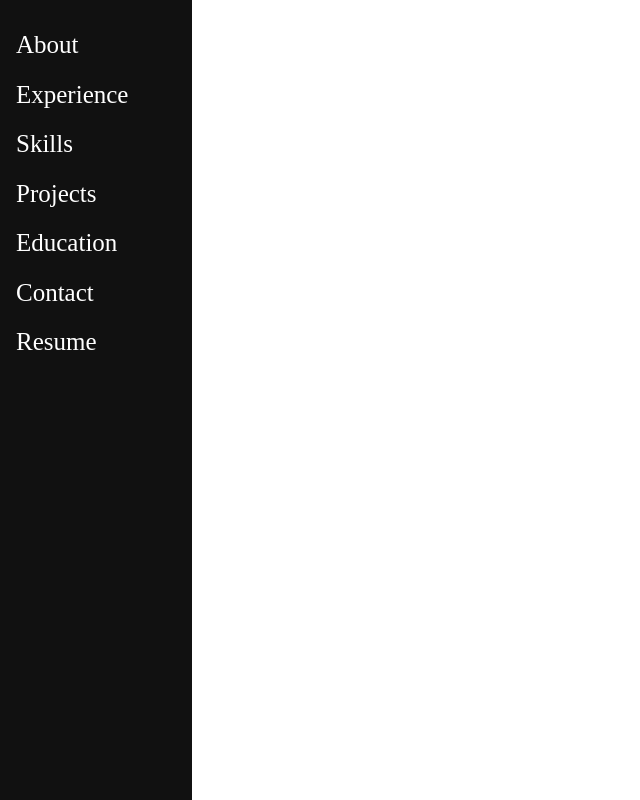
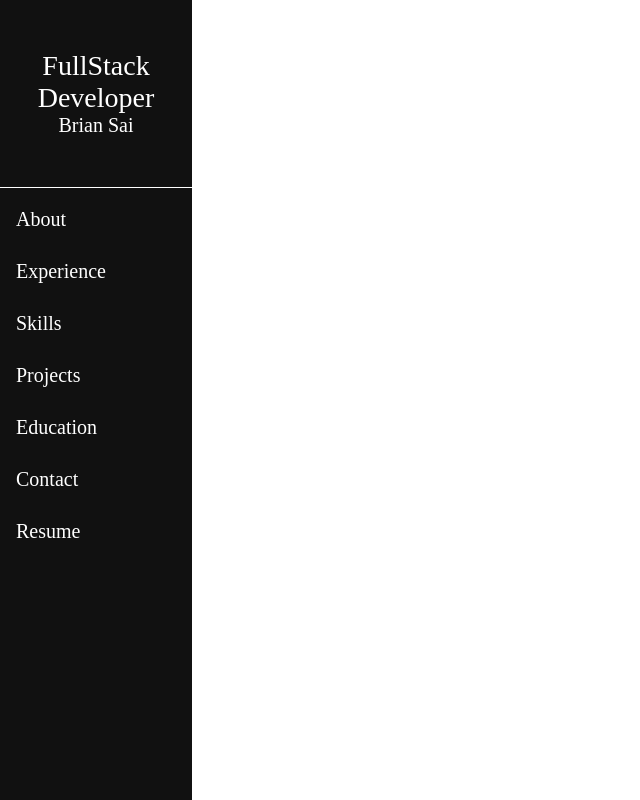
Before and after one commit to briansai/portfolio, a React app: page / in a window 1280 px wide. Shown: the whole page, without its empty margins (0-640 px from the left). Built offline with nearby package versions, Linux system fonts and the light colour scheme; the HTML template or start-up script is replaced by a standard one.

Commit message:
Implemented basic setup for name and occupation

```diff
--- a/client/src/pages/Nav/Nav.jsx
+++ b/client/src/pages/Nav/Nav.jsx
@@ -1,21 +1,38 @@
-import React, { Component } from 'react';
+import React, { Component, Fragment } from 'react';
 import { categories } from '../../constants/constants.jsx';
 import './Nav.scss';
 
 export default class Nav extends Component {
   render () {
     return (
+      <Fragment>
         <div className="nav-container">
+          <div className="name-container">
+            <div className="nav-occupation">
+              FullStack Developer
+            </div>
+            <div className="nav-name">
+              Brian Sai
+            </div>
+          </div>
+          <div>
             {categories.map(category => {
               const { item, icon } = category;
               return (
                 <div className="nav-category">
+                  <span>
                     <i class="material-icons">{icon}</i>
+                  </span>
+                  {/* include description css */}
+                  <span className="nav-description">
                     {item}
+                  </span>
                 </div>
               )
             })}
           </div>
+        </div>
+      </Fragment>
     )
   }
 }
--- a/client/src/pages/Nav/Nav.scss
+++ b/client/src/pages/Nav/Nav.scss
@@ -3,17 +3,29 @@
   width: 15%;
   position: fixed;
   z-index: 1;
-  top: 0;
-  left: 0;
   background-color: #111;
   overflow-x: hidden;
-  padding-top: 20px;
+
+  .name-container {
+    text-align: center;
+    color: white;
+    padding: 50px 6px;
+    border-bottom: 1px solid white;
+
+    .nav-occupation {
+      font-size: 28px;
+    }
+
+    .nav-name {
+      font-size: 20px;
+    }
+  }
 
   .nav-category {
     line-height: 1.5;
-    padding: 6px 8px 6px 16px;
+    padding: 16px 8px 6px 16px;
     text-decoration: none;
-    font-size: 25px;
+    font-size: 20px;
     color: white;
     display: block;
   }
```
Also changed, not shown: 2 other files (tests, documents, lock files or other folders). Lines whose indentation alone changed are shown as unchanged.
